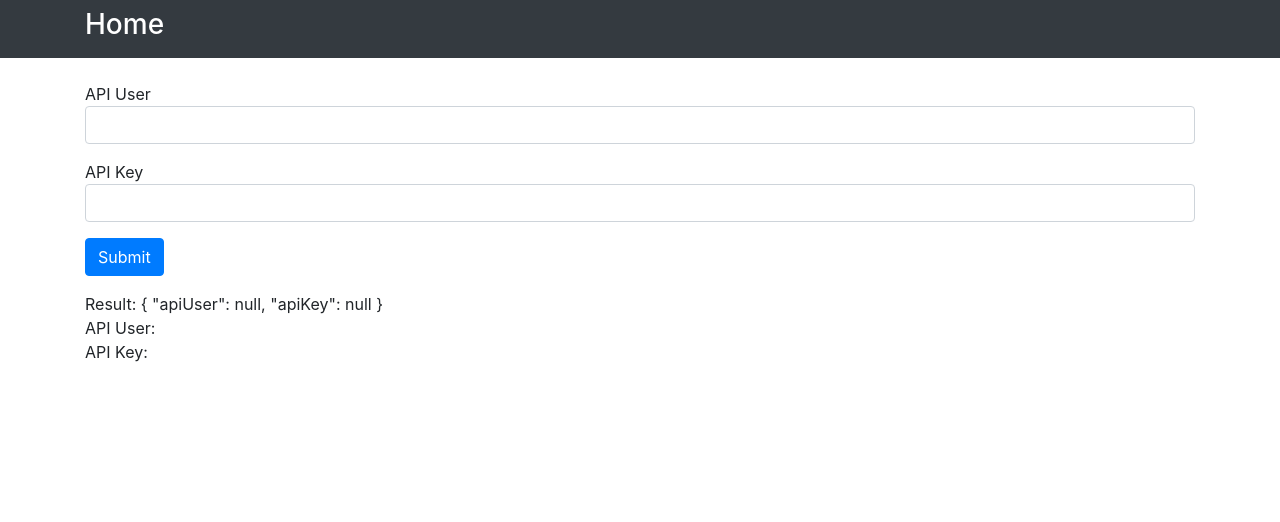
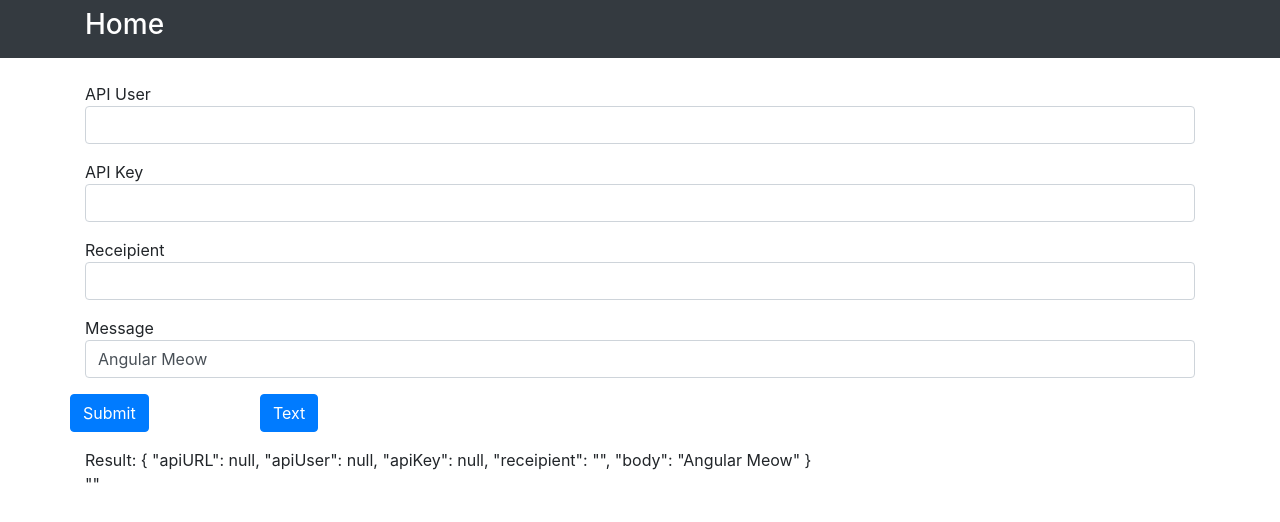
Before and after one commit to hxrsmurf/angular-basic-twilio, an Angular app: page / in a window 1280 px wide. Shown: the top 522 px of the page. Built offline with nearby package versions, Linux system fonts and the light colour scheme.

Commit message:
Create send text function

```diff
--- a/package.json
+++ b/package.json
@@ -23,6 +23,7 @@
     "bootstrap": "^4.5.0",
     "rxjs": "~6.6.0",
     "tslib": "^2.2.0",
+    "twilio-chat": "^5.0.2",
     "zone.js": "~0.11.4"
   },
   "devDependencies": {
--- a/src/app/app.module.ts
+++ b/src/app/app.module.ts
@@ -7,6 +7,8 @@ import { NgbModule } from '@ng-bootstrap/ng-bootstrap';
 import { NavbarComponent } from './components/navbar/navbar.component';
 import { FormCreateConversationComponent } from './components/form-create-conversation/form-create-conversation.component';
 import { ReactiveFormsModule } from '@angular/forms';
+import { HttpClientModule } from '@angular/common/http';
+
 
 
 @NgModule({
@@ -19,7 +21,8 @@ import { ReactiveFormsModule } from '@angular/forms';
     BrowserModule,
     AppRoutingModule,
     NgbModule,
-    ReactiveFormsModule
+    ReactiveFormsModule,
+    HttpClientModule
   ],
   providers: [],
   bootstrap: [AppComponent]
--- a/src/app/components/form-create-conversation/form-create-conversation.component.html
+++ b/src/app/components/form-create-conversation/form-create-conversation.component.html
@@ -1,4 +1,4 @@
-<form [formGroup]="formAPISetup" (ngSubmit)="onSubmit()">
+<form [formGroup]="formAPISetup">
     <div class="mb-3">
         API User
         <input type="text" class="form-control" formControlName="apiUser">
@@ -10,7 +10,30 @@
     </div>
 
     <div class="mb-3">
-        <button type="submit" class="btn btn-primary">Submit</button>
+        Receipient
+        <input type="text" class="form-control" formControlName="receipient">
+    </div>
+
+    <div class="mb-3">
+        Message
+        <input type="text" class="form-control" formControlName="body">
+    </div>
+
+    <div class="mb-3">
+        <div class="row">
+            <div class="col-2">
+                <div class="row">
+                    <button type="submit" class="btn btn-primary" (click)="onSubmit()">Submit</button>
+                </div>
+
+            </div>
+            <div class="col-2">
+                <div class="row">
+                    <button type="submit" class="btn btn-primary" (click)="sendText()">Text</button>
+                </div>
+            </div>
+        </div>
+
     </div>
 </form>
 
@@ -20,11 +43,9 @@
 </div>
 
 <div>
-    API User:
-    {{formAPISetup.value.apiUser}}
+    {{textResult}}
 </div>
 
 <div>
-    API Key:
-    {{formAPISetup.value.apiKey}}
+    {{stringify | json}}
 </div>
--- a/src/app/components/form-create-conversation/form-create-conversation.component.ts
+++ b/src/app/components/form-create-conversation/form-create-conversation.component.ts
@@ -1,5 +1,6 @@
+import { HttpClient } from '@angular/common/http';
 import { Component, OnInit } from '@angular/core';
-import { FormControl, FormGroup } from '@angular/forms';
+import { FormControl, FormGroup, FormBuilder } from '@angular/forms';
 import { environment } from 'src/environments/environment';
 
 @Component({
@@ -10,19 +11,51 @@ import { environment } from 'src/environments/environment';
 export class FormCreateConversationComponent implements OnInit {
 
   envAPIKey = environment
+  stringify = ''
+  textResult = ''
 
-  formAPISetup = new FormGroup({
-    apiUser: new FormControl(this.envAPIKey.apiUser),
-    apiKey: new FormControl(this.envAPIKey.apiKey)
-  });
+  formAPISetup = this.fb.group({
+    apiURL: [this.envAPIKey.apiURL],
+    apiUser: [this.envAPIKey.apiUser],
+    apiKey: [this.envAPIKey.apiKey],
+    receipient: [''],
+    body: ['Angular Meow']
+  })
 
-  constructor() { }
+  constructor(
+    private fb: FormBuilder,
+    private http: HttpClient
+    ) { }
 
   ngOnInit(): void {
   }
 
+  apiURL = this.formAPISetup.value.apiURL
+  body = this.formAPISetup.value.body
+
   onSubmit(){
-    console.warn(this.formAPISetup.value);
+    //console.log(this.formAPISetup.value.apiURL)
+    const base64API = btoa(this.formAPISetup.value.apiUser + ':' + this.formAPISetup.value.apiKey)
+    const headers = { 'Content-Type': 'application/json', 'Authorization': 'Basic ' +  base64API }
+    let getResult = this.http.get(this.apiURL, {headers}).subscribe((res:any) => {
+      this.stringify = res
+    })
   }
 
+  sendText(){
+    const base64API = btoa(this.formAPISetup.value.apiUser + ':' + this.formAPISetup.value.apiKey)
+    const headers = { 'Content-Type': 'application/x-www-form-urlencoded', 'Authorization': 'Basic ' +  base64API }
+    console.log(base64API)
+
+    let newBody = new URLSearchParams({
+      // E.164 format
+      'From' : '',
+      'To' :'',
+      'Body': this.body
+    })
+
+    let postResult = this.http.post(this.apiURL, newBody, { headers }).subscribe((res:any) => {
+      this.textResult = res
+    })
+  }
 }
```
Also changed, not shown: 2 other files (tests, documents, lock files or other folders).
